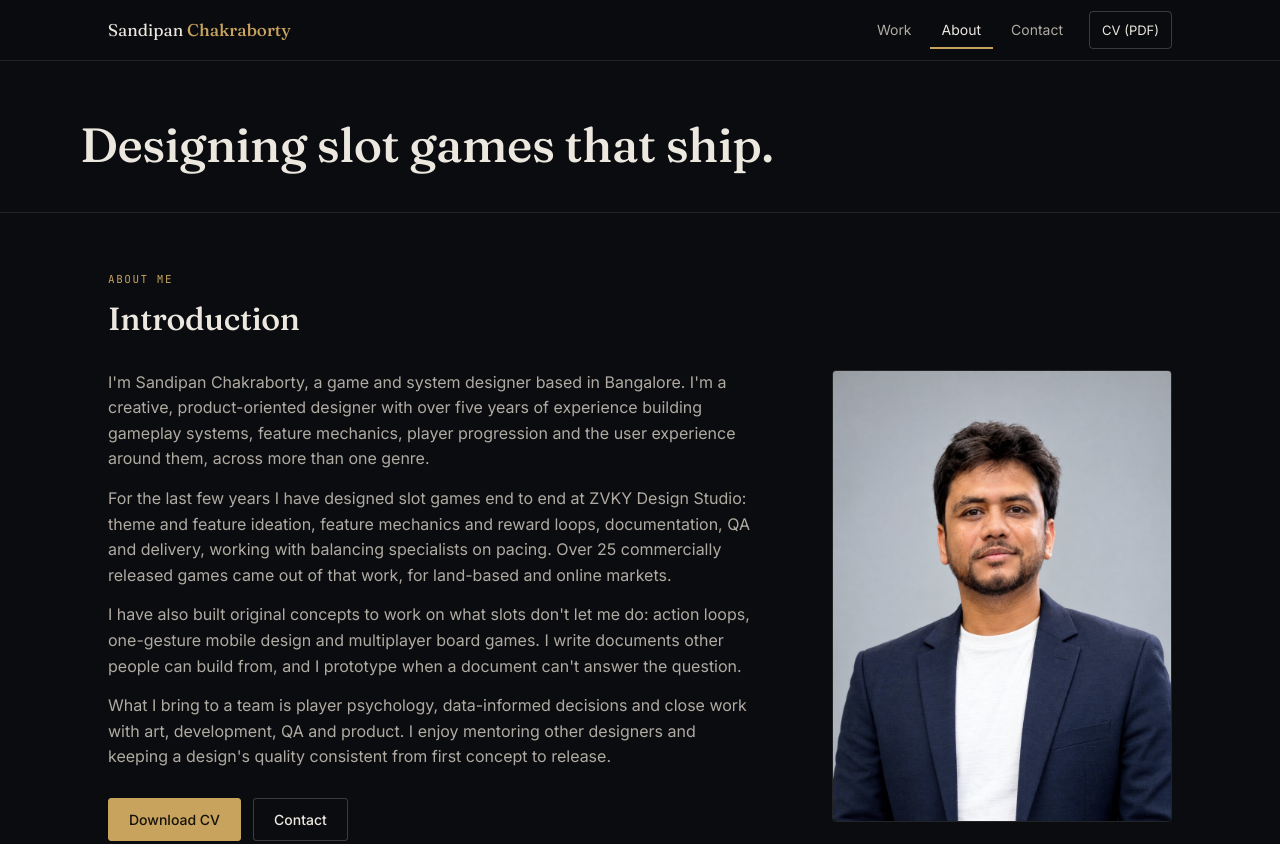
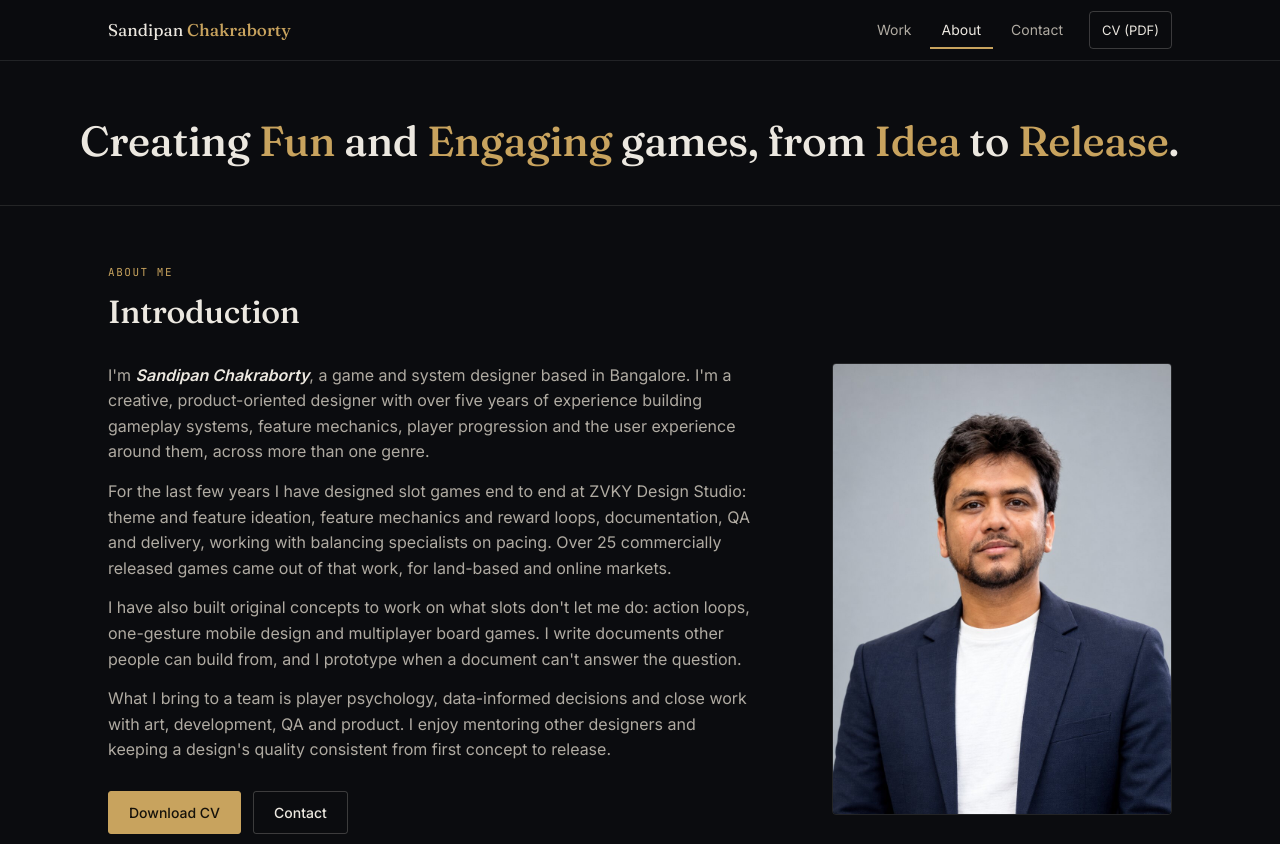
Before and after one commit to imsandipan94/Sandipan-Chakraborty-Portfolio, a plain HTML site: page about.html in a window 1280 px wide. Shown: the top 844 px of the page. Drawn offline with Linux system fonts and the light colour scheme.

Commit message:
Update about page

```diff
--- a/about.html
+++ b/about.html
@@ -24,11 +24,11 @@
 </ul></div></header>
 <main id="main">
 
-<div class="wrap page-title"><h1 class="one-line">Designing slot games that ship.</h1></div>
+<div class="wrap page-title"><h1 class="one-line">Creating <em class="hl">Fun</em> and <em class="hl">Engaging</em> games, from <em class="hl">Idea</em> to <em class="hl">Release</em>.</h1></div>
 <section class="block tight"><div class="wrap"><div class="sec-head"><span class="eyebrow">About me</span><h2>Introduction</h2></div><div class="about-top">
 <div class="portrait"><img src="assets/img/sandipan-chakraborty.jpg" alt="Portrait of Sandipan Chakraborty" width="900" height="1200"></div>
 <div class="prose">
-<p>I'm Sandipan Chakraborty, a game and system designer based in Bangalore. I'm a creative, product-oriented designer with over five years of experience building gameplay systems, feature mechanics, player progression and the user experience around them, across more than one genre.</p>
+<p>I'm <strong><em>Sandipan Chakraborty</em></strong>, a game and system designer based in Bangalore. I'm a creative, product-oriented designer with over five years of experience building gameplay systems, feature mechanics, player progression and the user experience around them, across more than one genre.</p>
 <p>For the last few years I have designed slot games end to end at ZVKY Design Studio: theme and feature ideation, feature mechanics and reward loops, documentation, QA and delivery, working with balancing specialists on pacing. Over 25 commercially released games came out of that work, for land-based and online markets.</p>
 <p>I have also built original concepts to work on what slots don't let me do: action loops, one-gesture mobile design and multiplayer board games. I write documents other people can build from, and I prototype when a document can't answer the question.</p>
 <p>What I bring to a team is player psychology, data-informed decisions and close work with art, development, QA and product. I enjoy mentoring other designers and keeping a design's quality consistent from first concept to release.</p>
--- a/assets/site.css
+++ b/assets/site.css
@@ -321,3 +321,5 @@ a.ship{transition:border-color .2s,transform .2s}a.ship:hover{border-color:var(-
 .phone[data-rotate] video.rv.on{opacity:1}
 .phone[data-rotate] .cap{transition:opacity .25s ease}
 .phone[data-rotate] .cap.fade{opacity:0}
+.page-title h1.one-line{font-size:clamp(24px,3.6vw,42px)}
+.page-title h1.one-line em.hl{font-style:normal;color:var(--gold,#d4a84b)}
```
